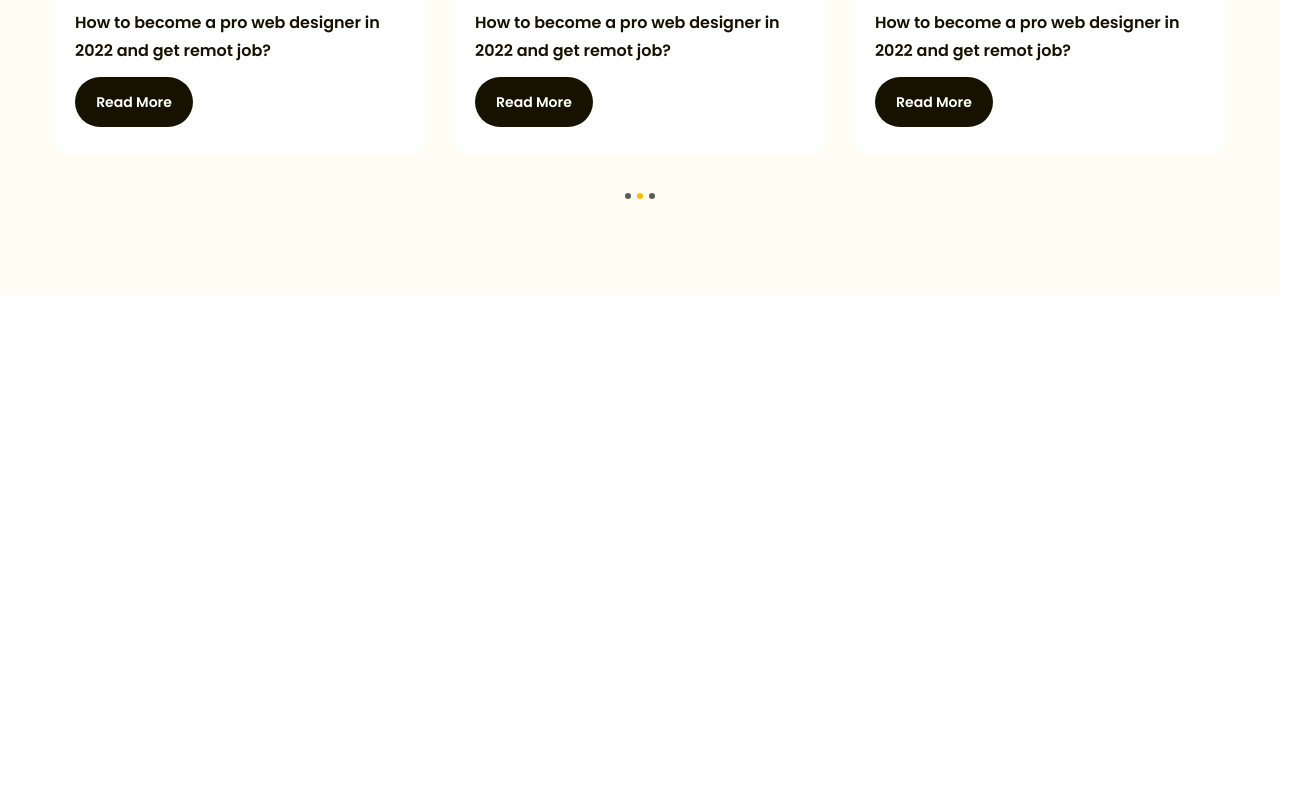
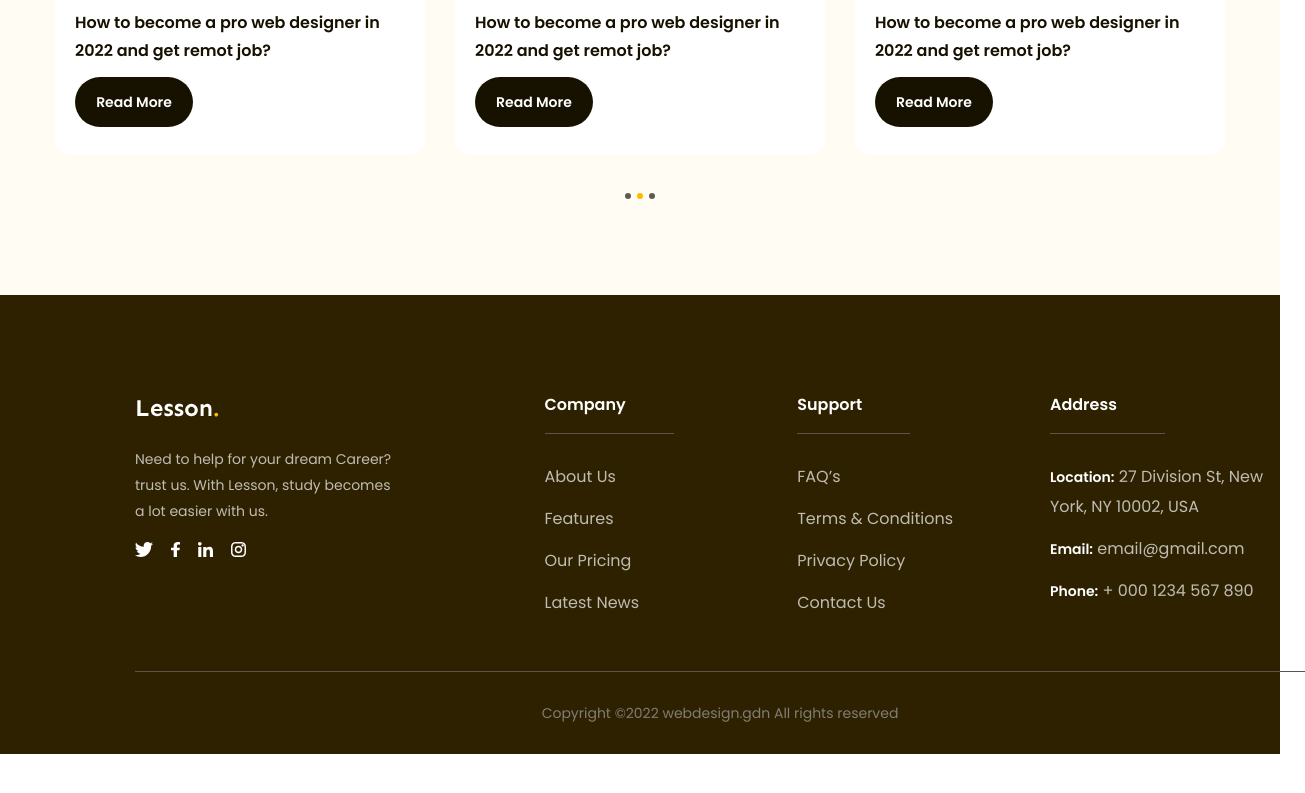
Before and after one commit to HuuDuy2k03/figma-to-html, a plain HTML site: page index.html in a window 1280 px wide. Shown: the part 4286-5079 px from the top of the page, 1305 px wide, since content can reach past the window. After the commit the page ends 5040 px from the top, so only its background shows below. Drawn offline with Linux system fonts and the light colour scheme.

Commit message:
p14 - Code phần Footer

```diff
--- a/assets/css/style.css
+++ b/assets/css/style.css
@@ -590,8 +590,8 @@ a {
   background-color: #fff;
 }
 
-.blogs .item:hover{
-  box-shadow: 0px 16px 32px 0px #0000000D;
+.blogs .item:hover {
+  box-shadow: 0px 16px 32px 0px #0000000d;
 }
 
 .blogs .item .thumb {
@@ -645,31 +645,107 @@ a {
   line-height: 1.75;
 }
 
-.blogs .item .btn{
+.blogs .item .btn {
   margin-top: 12px;
   font-size: 1.4rem;
 }
 
-.blogs .item .btn:hover{
+.blogs .item .btn:hover {
   background: var(--primary-color);
 }
 
-.blogs .dots{
+.blogs .dots {
   display: flex;
   justify-content: center;
   gap: 6px;
   margin-top: 38px;
 }
 
-.blogs .dots .dot{
+.blogs .dots .dot {
   width: 6px;
   height: 6px;
   border-radius: 50%;
-  background-color: #5F5B53;
+  background-color: #5f5b53;
   cursor: pointer;
 }
 
-.blogs .dots .active{
+.blogs .dots .active {
   background-color: var(--primary-color);
   cursor: default;
 }
+
+/* ========== footer ========== */
+.footer {
+  background-color: #2e2100;
+  padding: 96px 135px 0;
+}
+
+.footer .row {
+  display: flex;
+  padding-bottom: 38px;
+  border-bottom: 1px solid #59554b;
+}
+
+.footer .row .column {
+  width: 21.6%;
+}
+
+.footer .row .column:first-child {
+  width: 35%;
+}
+
+.footer .desc {
+  margin-top: 18px;
+  max-width: 267px;
+  color: #bfbcb2;
+  font-size: 1.4rem;
+  line-height: 1.86;
+}
+
+.footer .socials {
+  display: flex;
+  gap: 18px;
+  margin-top: 18px;
+}
+
+.footer .title {
+  display: inline-block;
+  color: #ffffff;
+  font-weight: 600;
+  font-size: 1.6rem;
+  line-height: 1.75;
+  border-bottom: 1px solid #59554b;
+  padding-bottom: 14px;
+  padding-right: 48px;
+}
+
+.footer .list {
+  margin-top: 28px;
+}
+
+.footer .list a {
+  display: inline-block;
+  color: #bfbcb2;
+  font-size: 1.4;
+  line-height: 1.86;
+  margin-bottom: 12px;
+}
+
+.footer .list li:last-child a {
+  margin-bottom: 0px;
+}
+
+.footer .list strong {
+  color: #ffffff;
+  font-weight: 600;
+  font-size: 1.4rem;
+  line-height: 1.86;
+}
+
+.footer .copyright {
+  padding: 28px 0px;
+  color: #807D74;
+  font-size: 1.4rem;
+  line-height: 1.86;
+  text-align: center;
+}
--- a/index.html
+++ b/index.html
@@ -16,7 +16,7 @@
     <link rel="stylesheet" href="./assets/css/style.css" />
     <title>bai90.1-figma-to-html</title>
   </head>
-  <body style="height: 100000px">
+  <body>
     <!-- Header -->
     <header class="header fixed">
       <div class="main-content">
@@ -497,5 +497,108 @@
         </div>
       </div>
     </main>
+
+    <!-- footer -->
+    <footer class="footer">
+      <div class="main-content">
+        <div class="row">
+          <!-- column 1 -->
+          <div class="column">
+            <img src="./assets/img/Logo1.svg" alt="Lesson." class="logo" />
+            <p class="desc">
+              Need to help for your dream Career? trust us. With Lesson, study
+              becomes a lot easier with us.
+            </p>
+            <div class="socials">
+              <a href="">
+                <img
+                  src="./assets/img/Twitter.svg"
+                  alt="Twitter"
+                  class="icon"
+                />
+              </a>
+              <a href="">
+                <img
+                  src="./assets/img/Facebook.svg"
+                  alt="Facebook"
+                  class="icon"
+                />
+              </a>
+              <a href="">
+                <img
+                  src="./assets/img/Linkedin.svg"
+                  alt="Linkedin"
+                  class="icon"
+                />
+              </a>
+              <a href="">
+                <img
+                  src="./assets/img/Instagram.svg"
+                  alt="Instagram"
+                  class="icon"
+                />
+              </a>
+            </div>
+          </div>
+          <!-- column 2 -->
+          <div class="column">
+            <h3 class="title">Company</h3>
+            <ul class="list">
+              <li>
+                <a href="#!">About Us</a>
+              </li>
+              <li>
+                <a href="#!">Features</a>
+              </li>
+              <li>
+                <a href="#!">Our Pricing</a>
+              </li>
+              <li>
+                <a href="#!">Latest News</a>
+              </li>
+            </ul>
+          </div>
+          <!-- column 3 -->
+          <div class="column">
+            <h3 class="title">Support</h3>
+            <ul class="list">
+              <li>
+                <a href="#!">FAQ’s</a>
+              </li>
+              <li>
+                <a href="#!">Terms & Conditions</a>
+              </li>
+              <li>
+                <a href="#!">Privacy Policy</a>
+              </li>
+              <li>
+                <a href="#!">Contact Us</a>
+              </li>
+            </ul>
+          </div>
+          <!-- column 4 -->
+          <div class="column">
+            <h3 class="title">Address</h3>
+            <ul class="list">
+              <li>
+                <a href="#!"><strong>Location:</strong> 27 Division St, New York, NY 10002, USA</a>
+              </li>
+              <li>
+                <a href="#!"><strong>Email:</strong> email@gmail.com</a>
+              </li>
+              <li>
+                <a href="#!"><strong>Phone:</strong> + 000 1234 567 890</a>
+              </li>
+              <li>
+                <a href="#!"></a>
+              </li>
+            </ul>
+          </div>
+        </div>
+        <div class="copyright">
+          <p>Copyright ©2022 webdesign.gdn All rights reserved</p>
+        </div>
+      </div>
+    </footer>
   </body>
 </html>
```
Also changed, not shown: assets/img/Facebook.svg (added), assets/img/Instagram.svg (added), assets/img/Linkedin.svg (added), assets/img/Logo1.svg (added), assets/img/Twitter.svg (added).
